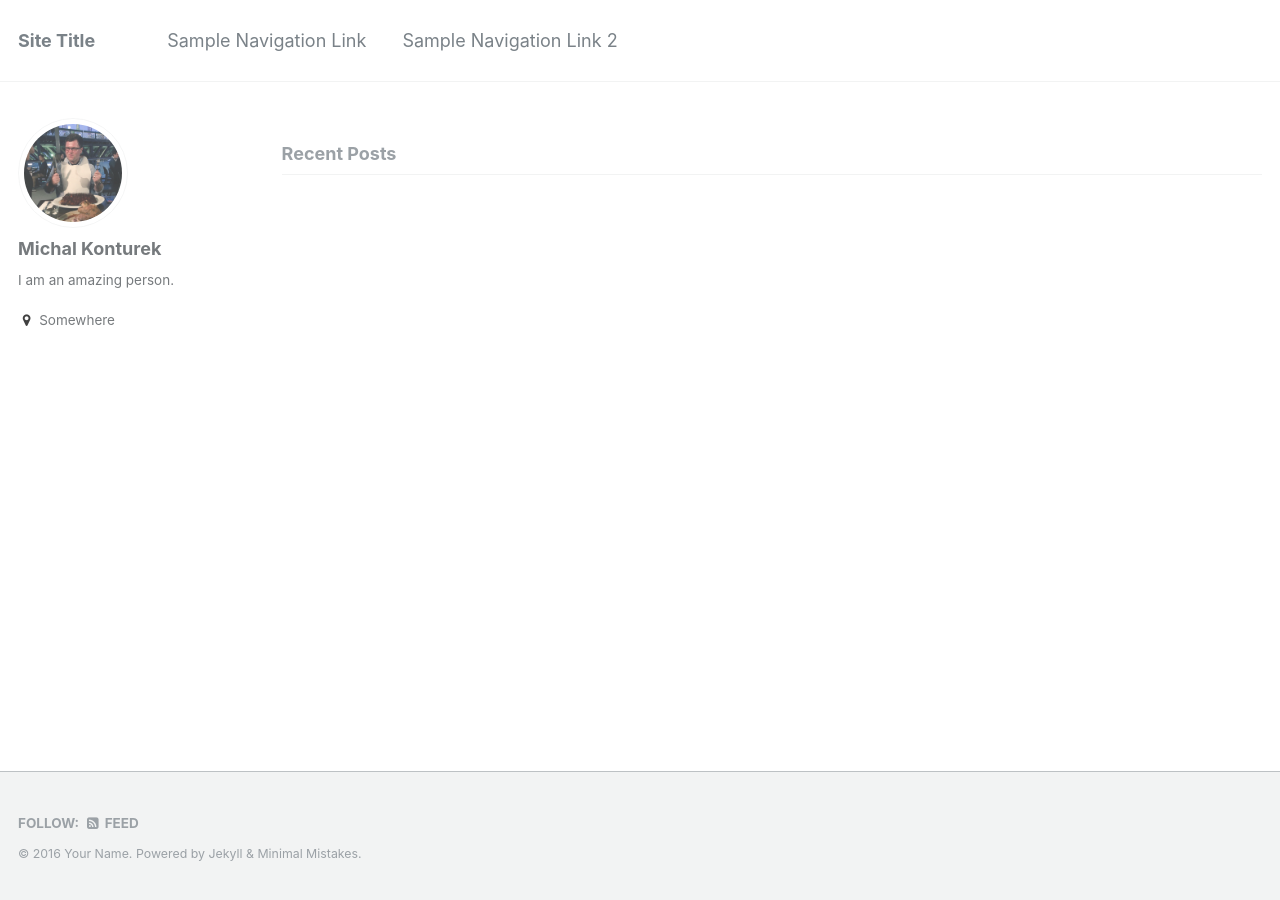
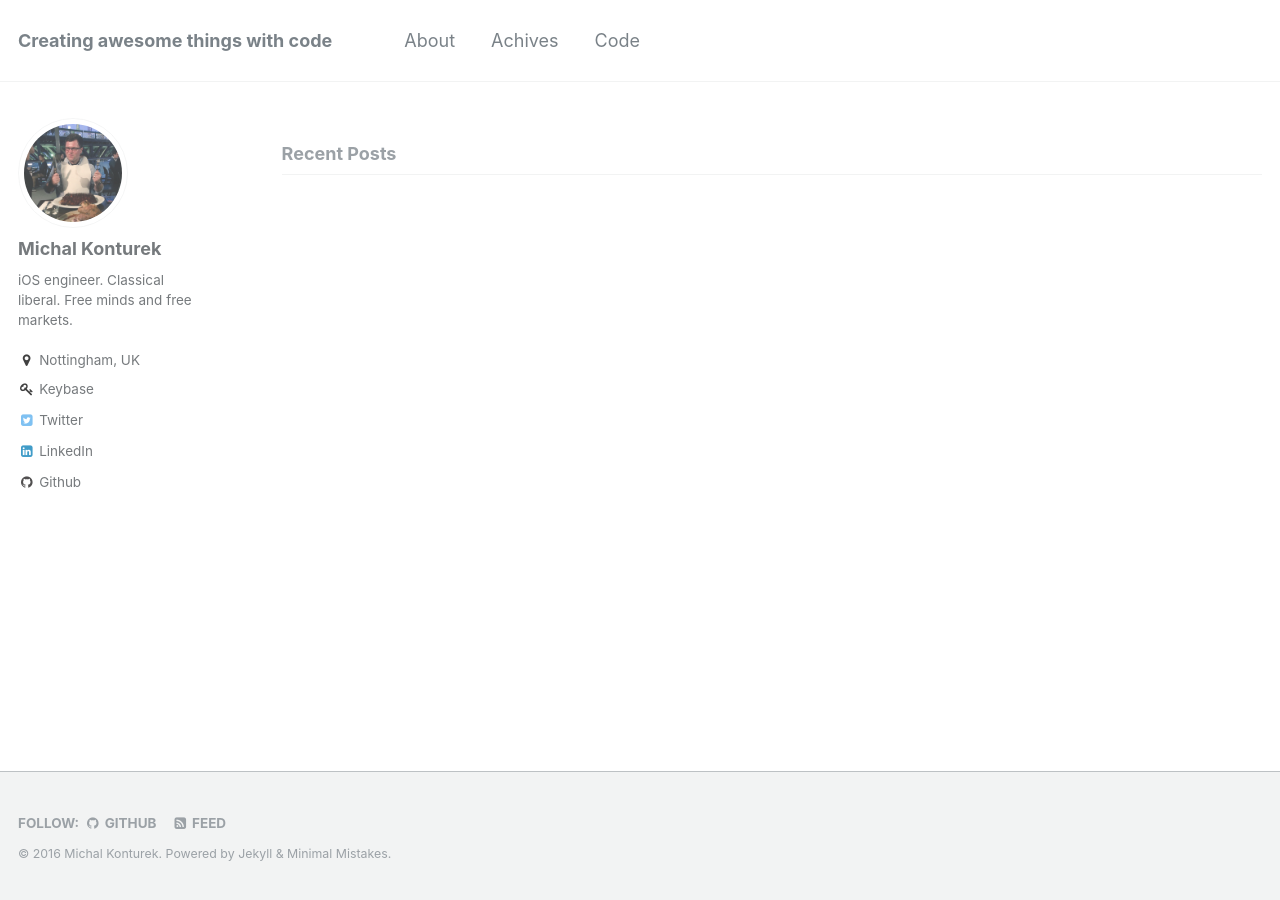
Before and after one commit to michalkonturek/michalkonturek.github.io, a Jekyll site: the page built from index.html, in a window 1280 px wide. Built offline with Jekyll 4.4.1, drawn with Linux system fonts in a browser that asks for light colours; the list of posts is cut into pages by our own code.

Commit message:
Updated config files.

```diff
--- a/_config.yml
+++ b/_config.yml
@@ -7,11 +7,11 @@
 
 # Site Settings
 locale                   : "en"
-title                    : "Site Title"
+title                    : "Creating awesome things with code"
 title_separator          : "-"
-name                     : "Your Name"
-description              : "An amazing website."
-url                      : # the base hostname & protocol for your site e.g. "https://mmistakes.github.io"
+name                     : "Michal Konturek"
+description              : "Michal Konturek on mobile development; mainly iOS, Objective-C, Swift, Cocoa and CocoaTouch."
+url                      : "https://localhost"
 baseurl                  : # the subpath of your site, e.g. "/blog"
 gh_repo                  :
 teaser                   : # filename of teaser fallback teaser image placed in /images/, .e.g. "500x300.png"
@@ -67,8 +67,8 @@ google_ad_slot           :
 author:
   name             : "Michal Konturek"
   avatar           : "bio-photo.jpg"
-  bio              : "I am an amazing person."
-  location         : "Somewhere"
+  bio              : "iOS engineer. Classical liberal. Free minds and free markets."
+  location         : "Nottingham, UK"
   email            :
   uri              :
   bitbucket        :
@@ -77,18 +77,18 @@ author:
   flickr           :
   facebook         :
   foursquare       :
-  github           :
+  github           : michalkonturek
   google_plus      :
-  keybase          :
+  keybase          : michalkonturek
   instagram        :
   lastfm           :
-  linkedin         :
+  linkedin         : michalkonturek
   pinterest        :
   soundcloud       :
   stackoverflow    : # http://stackoverflow.com/users/123456/username
   steam            :
   tumblr           :
-  twitter          :
+  twitter          : michalkonturek
   vine             :
   weibo            :
   xing             :
--- a/_data/navigation.yml
+++ b/_data/navigation.yml
@@ -1,7 +1,10 @@
 # main links links
 main:
-  - title: "Sample Navigation Link"
+  - title: "About"
+    url: /
+
+  - title: "Achives"
     url: https://mmistakes.github.io/minimal-mistakes/docs/navigation/
 
-  - title: "Sample Navigation Link 2"
+  - title: "Code"
     url: /
```
